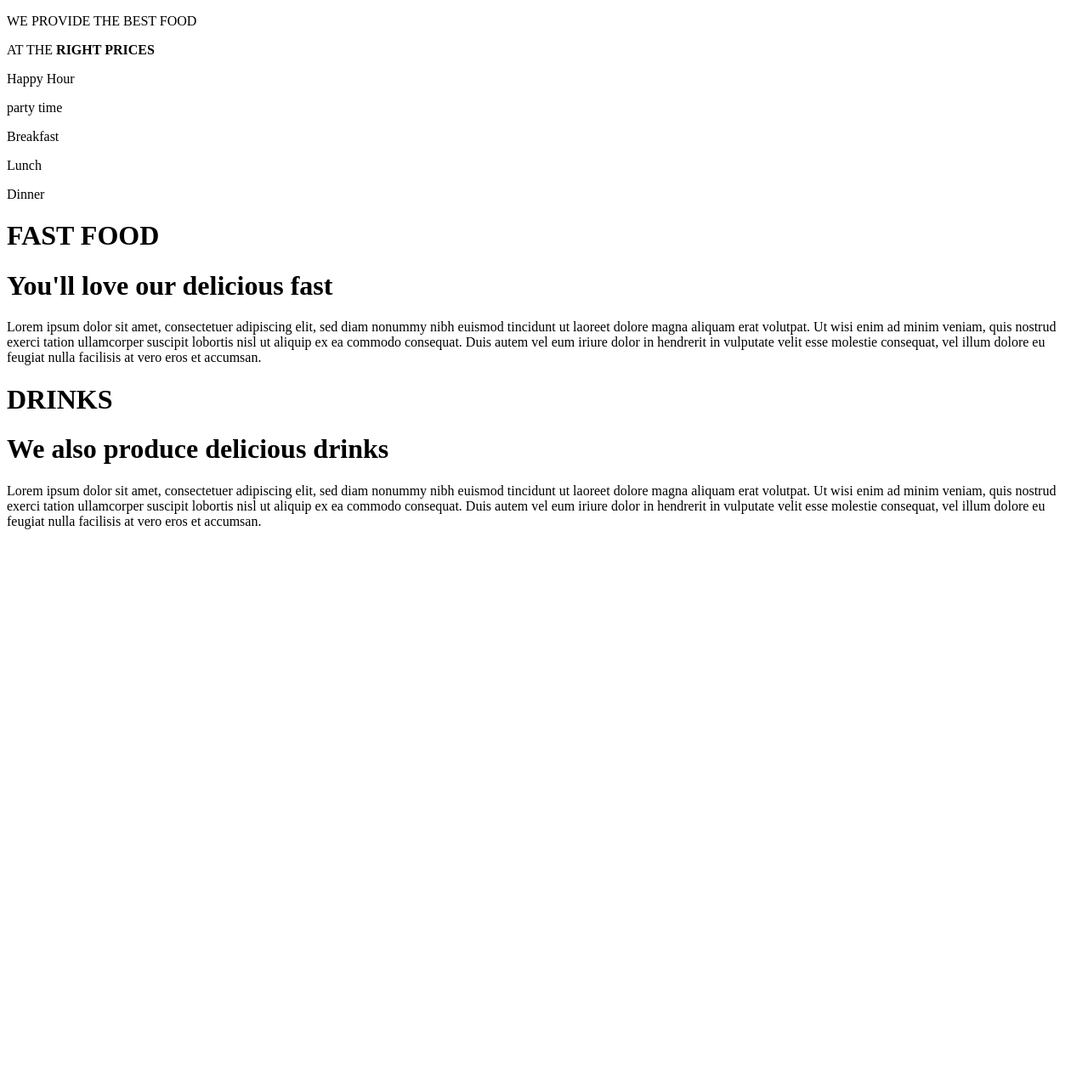
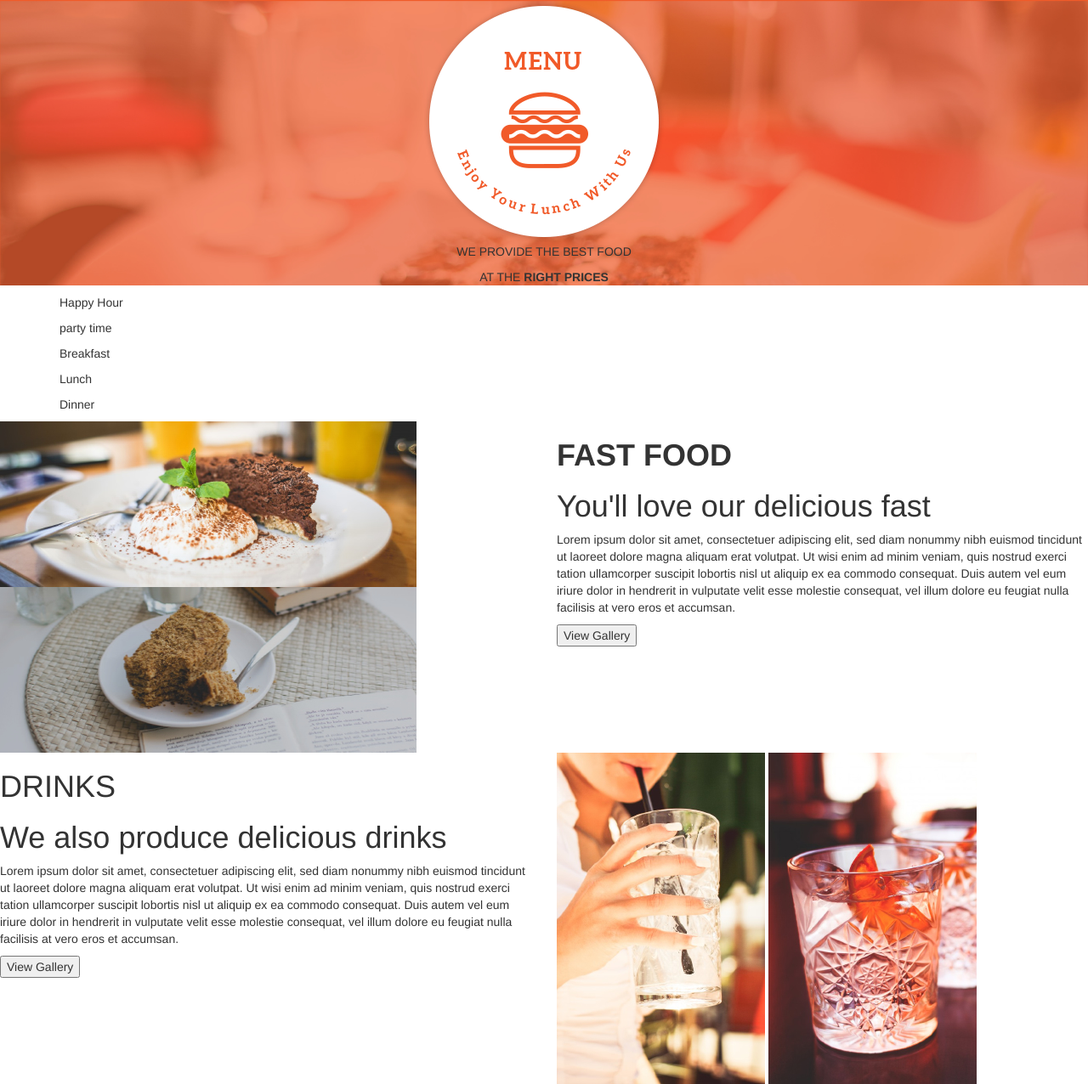
Before and after one commit to leskeylevy/Anita-skitchchen, a plain HTML site: page anita.html in a window 1280 px wide. Shown: the whole page at 85% size. Before the commit the page ends 800 px from the top, so only its background shows below. Drawn offline with Linux system fonts and the light colour scheme.

Commit message:
adding images to the initial html structure

```diff
--- a/anita.html
+++ b/anita.html
@@ -1,26 +1,56 @@
 <!DOCTYPE html>
 <html>
   <head>
+    <link href="css/bootstrap.min.css" rel="stylesheet" type="text/css">
+    <link href="css/styles.css" rel="stylesheet" type="text/css">
+    <script src="js/jq.js"</script>
+    <script src="js/scripts.js"></script>
     <title> ANITAS KITCHEN</title>
   </head>
   <body>
+    <div class="landing">
+      <img src="img/logoBig.png">
       <p>WE PROVIDE THE BEST FOOD</p>
       <p>AT THE <b>RIGHT PRICES</b></p>
-
+    </div>
+    <div class="container">
+      <div class="col-sm">
       <p> Happy Hour</p>
       <p>party time</p>
+    </div>
+    <div class="col-sm">
       <p>Breakfast</p>
+    </div>
+    <div class="col-sm3">
       <p>Lunch</p>
+    </div>
+    <div class="col-sm">
       <p>Dinner</p>
-
+    </div>
+    </div>
+    <section class="row">
+      <article class="col-md-6">
+        <img src="img/fastFood1.jpg">
+        <img src="img/fastFood2.jpg">
+      </article>
+      <article class="col-md-6">
         <h1><b>FAST FOOD</b><h1>
         <h1>You'll love our delicious fast</h1>
         <p>Lorem ipsum dolor sit amet, consectetuer adipiscing elit, sed diam nonummy nibh euismod tincidunt ut laoreet dolore magna aliquam erat volutpat. Ut wisi enim ad minim veniam, quis nostrud exerci tation ullamcorper suscipit lobortis nisl ut aliquip ex ea commodo consequat. Duis autem vel eum iriure dolor in hendrerit in vulputate velit esse molestie consequat, vel illum dolore eu feugiat nulla facilisis at vero eros et accumsan.</p>
+        <button type="button">View Gallery</button>
+      </article>
+    </section>
+    <section class="row">
+      <article class="col-md-6">
         <h1>DRINKS</h1>
         <h1>We also produce delicious drinks</h1>
         <p>Lorem ipsum dolor sit amet, consectetuer adipiscing elit, sed diam nonummy nibh euismod tincidunt ut laoreet dolore magna aliquam erat volutpat. Ut wisi enim ad minim veniam, quis nostrud exerci tation ullamcorper suscipit lobortis nisl ut aliquip ex ea commodo consequat. Duis autem vel eum iriure dolor in hendrerit in vulputate velit esse molestie consequat, vel illum dolore eu feugiat nulla facilisis at vero eros et accumsan.</p>
-
-
+        <button type="button">View Gallery</button>
+      </article>
+      <article class="col-md-6">
+        <img src="img/drink1.jpg">
+        <img src="img/drink2.jpg">
+      </article>
 
   </body>
 </html>
--- a/css/styles.css
+++ b/css/styles.css
@@ -0,0 +1,5 @@
+.landing {
+  text-align: center;
+  background-size: cover;
+  background-image: url(../img/backgrounds/landing.jpg);
+}
```
Lines whose indentation alone changed are shown as unchanged.
